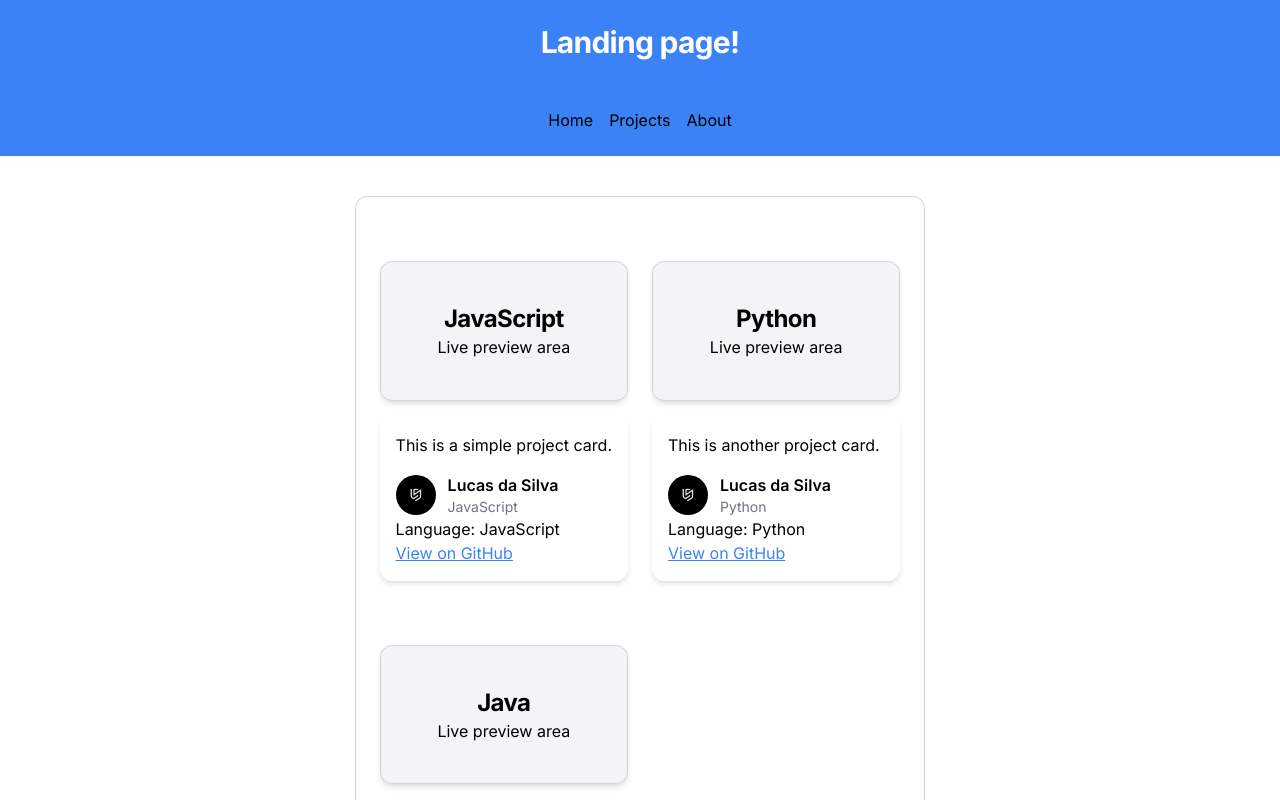
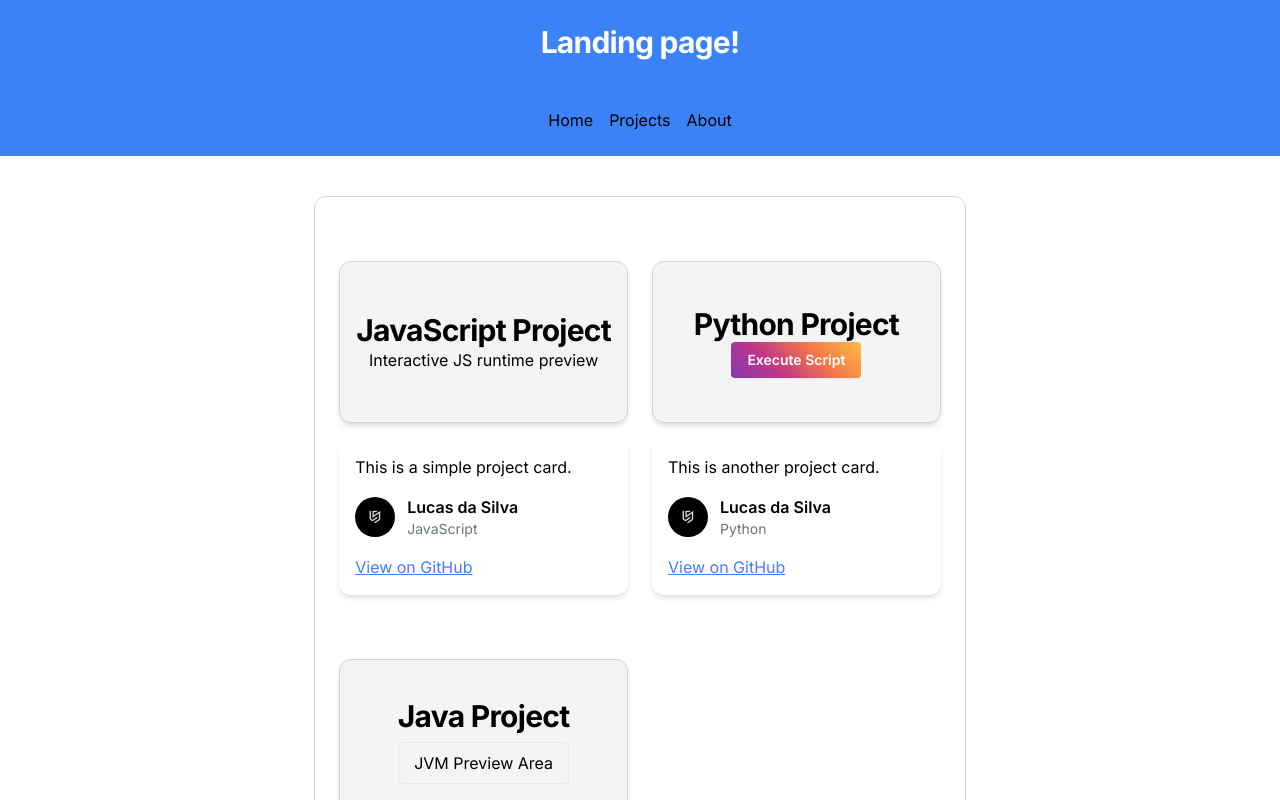
Before and after one commit to lsilva100/PixelCode, a Next.js app: page / in a window 1280 px wide. Shown: the top 800 px of the page. Built offline with nearby package versions, Linux system fonts and the light colour scheme.

Commit message:
Improvement on previews isolation

```diff
--- a/src/app/page.tsx
+++ b/src/app/page.tsx
@@ -30,6 +30,46 @@ function ProjectCard({
   );
 }
 
+function JavaScriptPreview() {
+  return (
+    <div className="text-center">
+      <h1 className="text-3xl font-bold">
+        JavaScript Project
+      </h1>
+
+      <p>Interactive JS runtime preview</p>
+    </div>
+  );
+}
+
+function PythonPreview() {
+  return (
+    <div className="text-center">
+      <h1 className="text-3xl font-bold">
+        Python Project
+      </h1>
+
+      <button className="bg-blue-500 text-white px-4 py-2 rounded">
+        Execute Script
+      </button>
+    </div>
+  );
+}
+
+function JavaPreview() {
+  return (
+    <div className="text-center">
+      <h1 className="text-3xl font-bold">
+        Java Project
+      </h1>
+
+      <div className="border p-2 rounded mt-2">
+        JVM Preview Area
+      </div>
+    </div>
+  );
+}
+
 const PROJECTS = [
   {
     id: 1,
@@ -38,6 +78,7 @@ const PROJECTS = [
     authorAvatar: "/avatars/lucas_s_avatar.webp",
     language: "JavaScript",
     githubLink: "dumb-link.com",
+    previewComponent: JavaScriptPreview,
   },
   {
     id: 2,
@@ -46,6 +87,7 @@ const PROJECTS = [
     authorAvatar: "/avatars/lucas_s_avatar.webp",
     language: "Python",
     githubLink: "dumb-link.com",
+    previewComponent: PythonPreview,
   },
   {
     id: 3,
@@ -54,6 +96,7 @@ const PROJECTS = [
     authorAvatar: "/avatars/lucas_n_avatar.webp",
     language: "Java",
     githubLink: "dumb-link.com",
+    previewComponent: JavaPreview,
   },
 ];
 
@@ -61,18 +104,14 @@ function ProjectsGallery() {
   return (
     <div className="max-w-6xl mx-auto border border-gray-300 rounded-xl p-6 mt-10">
       <div className="grid grid-cols-1 md:grid-cols-2 gap-6">
-        {PROJECTS.map((project) => (
+        {PROJECTS.map((project) => {
+          const PreviewComponent =
+            project.previewComponent;
+
+          return (
             <ProjectCard
               key={project.id}
-            preview={
-              <div className="text-center">
-                <h1 className="text-2xl font-bold">
-                  {project.language}
-                </h1>
-
-                <p>Live preview area</p>
-              </div>
-            }
+              preview={<PreviewComponent />}
             >
               <p>{project.description}</p>
 
@@ -96,18 +135,17 @@ function ProjectsGallery() {
                 </div>
               </div>
 
-            <p>Language: {project.language}</p>
-
               <a
                 href={project.githubLink}
                 target="_blank"
                 rel="noopener noreferrer"
-              className="text-blue-500 underline"
+                className="text-blue-500 underline block mt-4"
               >
                 View on GitHub
               </a>
             </ProjectCard>
-        ))}
+          );
+        })}
       </div>
     </div>
   );
```
Lines whose indentation alone changed are shown as unchanged.
